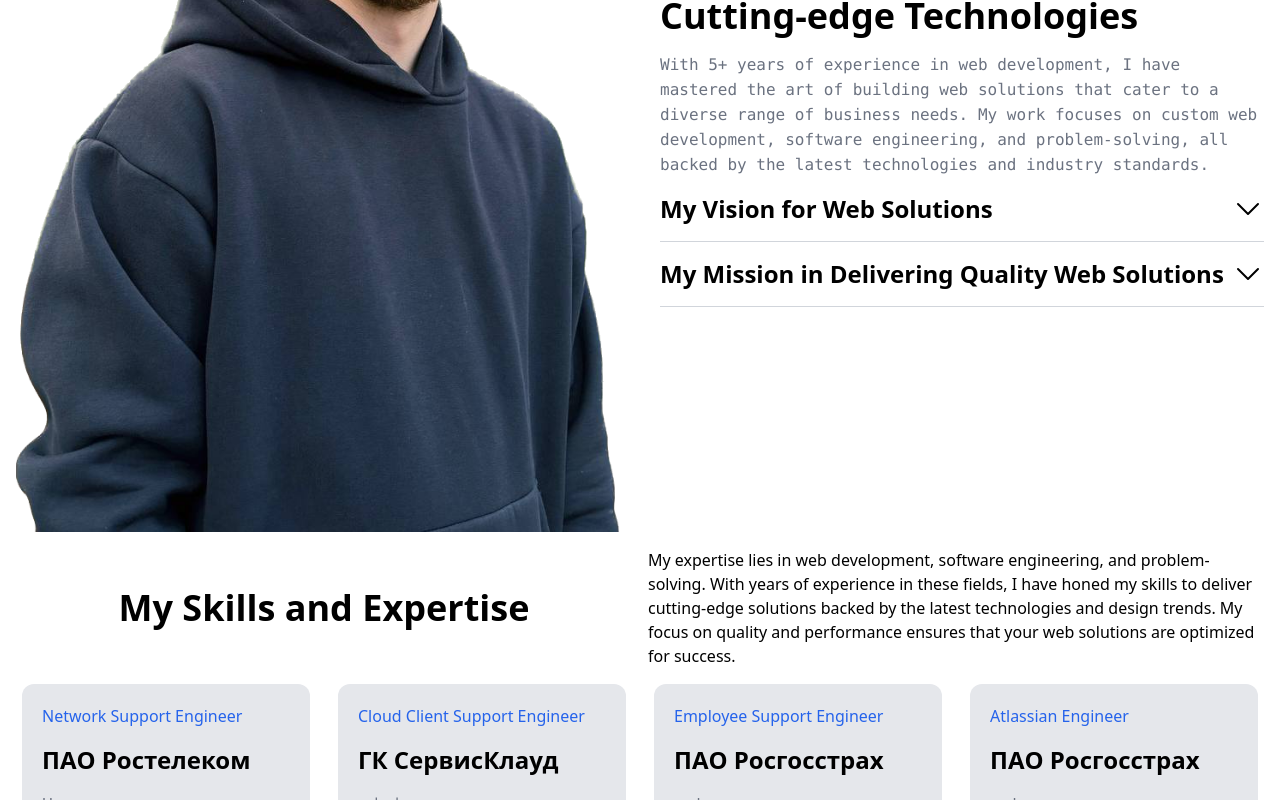
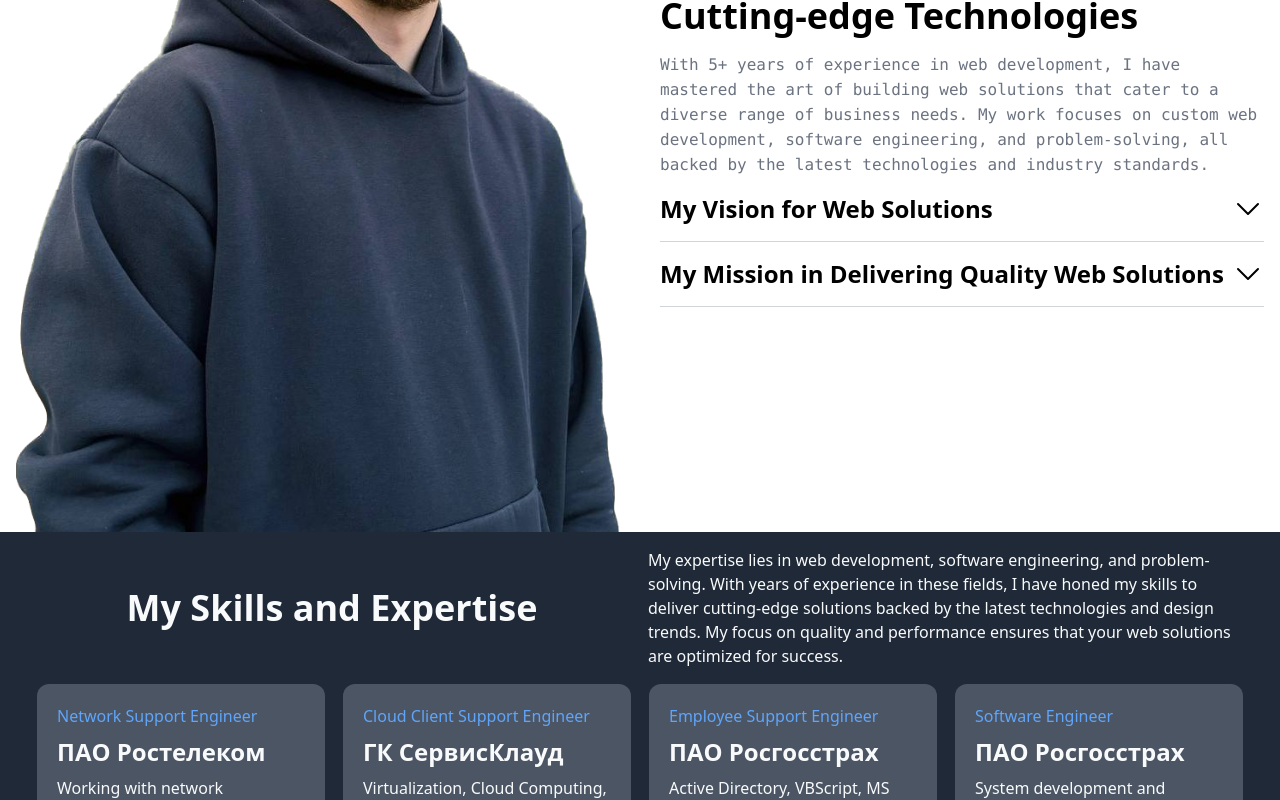
Before and after one commit to aa-popkov/site, a Vue app: page / in a window 1280 px wide. Shown: the part 2000-2800 px from the top of the page. Built offline with nearby package versions, Linux system fonts and the light colour scheme.

Commit message:
Finish skills and experience, small ui fix

```diff
--- a/src/components/PageMain.vue
+++ b/src/components/PageMain.vue
@@ -9,7 +9,7 @@ import SkillsAndExp from '@/components/PageMain/Skills/SkillsAndExp.vue'
   <main>
     <div class="flex items-center flex-col">
       <h2 class="text-5xl text-center py-8 font-bold">Crafting Robust Web Solutions</h2>
-      <img src="/img.png" alt="logo" width="705">
+      <img src="/me.png" alt="logo" width="705">
     </div>
     <CompanyCardList/>
     <AboutSection/>
--- a/src/components/PageMain/AboutSection/AboutInfoCard.vue
+++ b/src/components/PageMain/AboutSection/AboutInfoCard.vue
@@ -16,10 +16,10 @@ const toggleShowInfo = () => {
 
 <template>
   <div class="py-4 border-b border-gray-300">
-    <div v-on:click="toggleShowInfo" class="flex items-center justify-between cursor-pointer hover:underline">
-      <h3 class="text-2xl font-bold ">{{ title }}</h3>
+    <div v-on:click="toggleShowInfo" class="flex items-center justify-start cursor-pointer hover:underline relative">
+      <h3 class="text-2xl font-bold mr-8">{{ title }}</h3>
       <ChevronDownIcon :style="{rotate: isShowInfo ? '180deg' : '0deg'}"
-                       class="size-8 text-grey-500 transition-[rotate]" />
+                       class="size-8 text-grey-500 transition-[rotate] absolute right-0" />
     </div>
     <div :style="{maxHeight: isShowInfo ? '1000px' : 0}"
          class="overflow-hidden transition-[max-height] duration-300">
--- a/src/components/PageMain/AboutSection/AboutSection.vue
+++ b/src/components/PageMain/AboutSection/AboutSection.vue
@@ -8,7 +8,7 @@ import AboutInfoCardList from '@/components/PageMain/AboutSection/AboutInfoCardL
   <h2 class="text-5xl font-bold text-center py-8">Innovative Solutions for Digital World</h2>
   <div class="flex justify-center items-center gap-10">
     <div class="w-1/2 hidden md:block">
-      <img src="/img.png" alt="me" class="transform -scale-x-100">
+      <img src="/me.png" alt="me" class="transform -scale-x-100">
     </div>
     <div class="w-full md:w-1/2">
       <AboutInfoCardList/>
--- a/src/components/PageMain/CompanyCardList.vue
+++ b/src/components/PageMain/CompanyCardList.vue
@@ -7,17 +7,17 @@ const companyList: ICompanyModel[] = [
   {
     name: 'ПАО Ростелеком',
     experienceText: '4 years experience',
-    imgUrl: '/rtk_logo.png'
+    imgUrl: './rtk_logo.png'
   },
   {
     name: 'ГК СервисКлауд',
     experienceText: '6 month experience',
-    imgUrl: '/scloud_logo.svg'
+    imgUrl: './scloud_logo.svg'
   },
   {
     name: 'ПАО Росгосстрах',
     experienceText: '5+ years experience',
-    imgUrl: '/rgs_logo.png'
+    imgUrl: './rgs_logo.png'
   }
 ]
 </script>
--- a/src/components/PageMain/Skills/ExpCard.vue
+++ b/src/components/PageMain/Skills/ExpCard.vue
@@ -7,12 +7,11 @@ defineProps({
 </script>
 
 <template>
-  <div class="mx-auto p-5 rounded-xl bg-gray-200 hover:shadow-2xl hover:-translate-y-1 transition w-full sm:w-72">
-    <div class="flex flex-col items-start gap-4">
-      <span class="text-blue-600">{{position}}</span>
-      <span class="text-2xl font-bold">{{companyName}}</span>
-      <span class="text-gray-500">{{description}}</span>
-    </div>
+  <div
+    class="mx-auto flex flex-col gap-2 self-stretch p-5 rounded-xl bg-gray-600 hover:shadow-blue-400 hover:shadow-2xl hover:-translate-y-1 transition w-full sm:w-72">
+    <span class="text-blue-400">{{ position }}</span>
+    <span class="text-2xl font-bold text-gray-50">{{ companyName }}</span>
+    <p class="text-gray-50">{{ description }}</p>
   </div>
 </template>
 
--- a/src/components/PageMain/Skills/SkillsAndExp.vue
+++ b/src/components/PageMain/Skills/SkillsAndExp.vue
@@ -6,37 +6,39 @@ const experienceCards: IExperienceCard[] = [
   {
     position: 'Network Support Engineer',
     companyName: 'ПАО Ростелеком',
-    description: 'Что-то'
+    description: 'Working with network equipment and protocols'
   },
   {
     position: 'Cloud Client Support Engineer',
     companyName: 'ГК СервисКлауд',
-    description: 'ыфвф'
+    description: 'Virtualization, Cloud Computing, Databases, Monitoring, 1С'
   },
   {
     position: 'Employee Support Engineer',
     companyName: 'ПАО Росгосстрах',
-    description: 'sada'
-  },
-  {
-    position: 'Atlassian Engineer',
-    companyName: 'ПАО Росгосстрах',
-    description: 'sada'
+    description: 'Active Directory, VBScript, MS Office'
   },
   {
     position: 'Software Engineer',
     companyName: 'ПАО Росгосстрах',
-    description: 'sadada'
+    description: 'System development and support: Atlassian, Naumen Service Desk, IDM OneIdentity. Custom projects based on C#, Python, JS React and other technologies'
   }
 ]
+/*
+* В компании Ростелеком я работал на позиции Network Support Engineer, где получил ценный опыт работы с сетями. За время моей работы я приобрел глубокие знания в области сетевых технологий и протоколов, таких как TCP/IP, OSPF, BGP и MPLS. Я также освоил навыки конфигурации и мониторинга сетевого оборудования, включая маршрутизаторы и коммутаторы. Этот опыт позволил мне развить аналитические способности и научиться быстро решать возникающие проблемы. Кроме того, работа в команде профессионалов дала мне понимание важности коллективной работы и эффективного общения.
+* */
 </script>
 
 <template>
-  <div class="flex flex-col sm:flex-row justify-between items-center gap-4 py-4">
-    <h2 class="text-4xl font-bold w-full sm:w-1/2 text-center">My Skills and Expertise</h2>
-    <span class="w-full sm:w-1/2">My expertise lies in web development, software engineering, and problem-solving. With years of experience in these fields, I have honed my skills to deliver cutting-edge solutions backed by the latest technologies and design trends. My focus on quality and performance ensures that your web solutions are optimized for success.</span>
+  <div class="relative bg-gray-800 rounded-xl p-4">
+    <div class="2xl:hidden absolute h-full w-screen bg-gray-800 z-10 top-0 left-[-16px]">
     </div>
-  <div class="flex justify-start gap-4 flex-wrap">
+    <div class="z-20 relative">
+      <div class="flex flex-col md:flex-row justify-between items-center gap-4 text-gray-50">
+        <h2 class="text-4xl font-bold w-full md:w-1/2 text-center">My Skills and Expertise</h2>
+        <span class="w-full md:w-1/2">My expertise lies in web development, software engineering, and problem-solving. With years of experience in these fields, I have honed my skills to deliver cutting-edge solutions backed by the latest technologies and design trends. My focus on quality and performance ensures that your web solutions are optimized for success.</span>
+      </div>
+      <div class="flex justify-start gap-2 flex-wrap mt-4">
         <ExpCard
           v-for="card in experienceCards"
           :key="`${card.position}${card.companyName}`"
@@ -45,6 +47,8 @@ const experienceCards: IExperienceCard[] = [
           :description="card.description"
         />
       </div>
+    </div>
+  </div>
 </template>
 
 <style scoped>
--- a/vite.config.ts
+++ b/vite.config.ts
@@ -6,6 +6,7 @@ import vueJsx from '@vitejs/plugin-vue-jsx'
 
 // https://vitejs.dev/config/
 export default defineConfig({
+  // base: '/portfolio/',
   plugins: [
     vue(),
     vueJsx(),
```
Also changed, not shown: public/me.png (renamed from public/img.png). Lines whose indentation alone changed are shown as unchanged.
